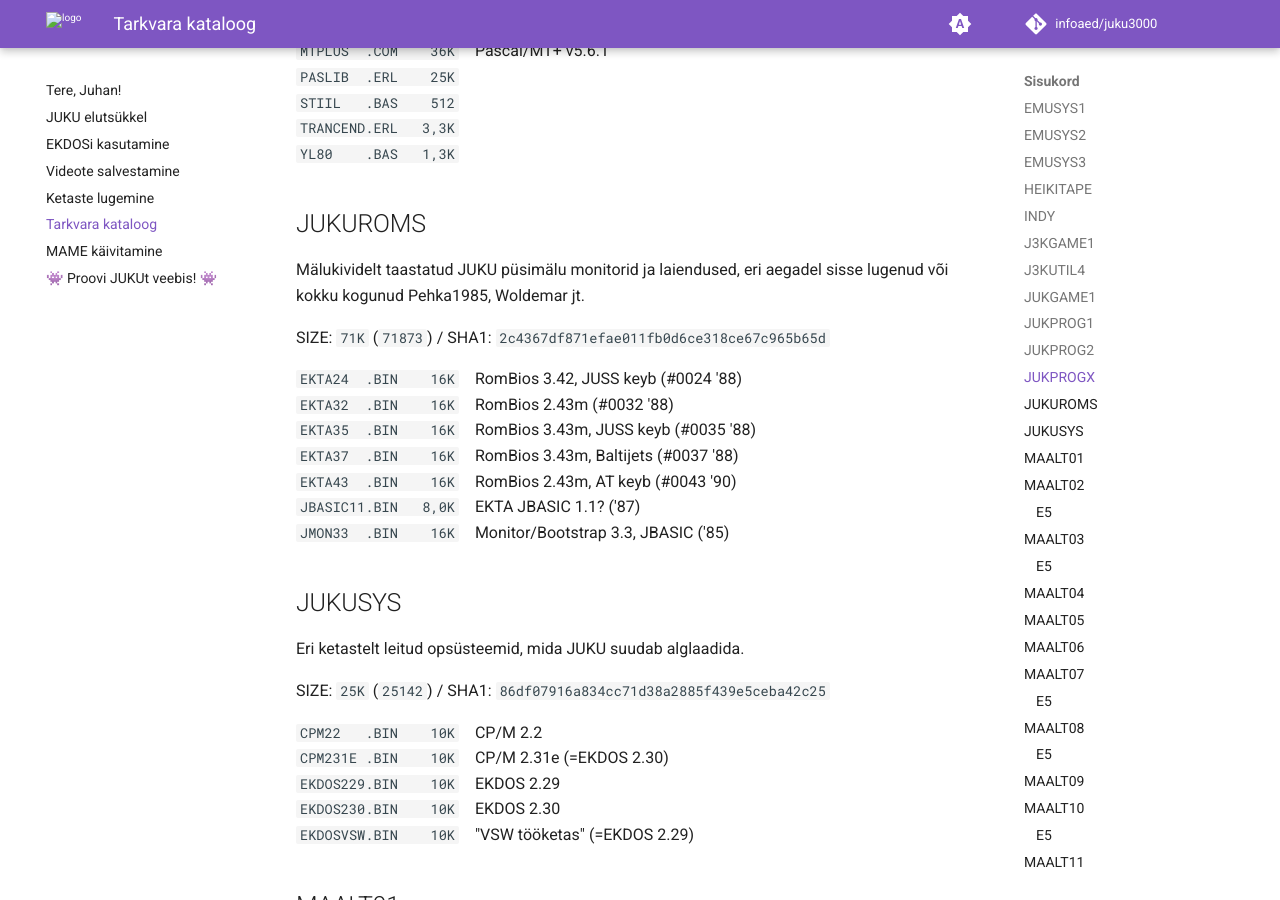
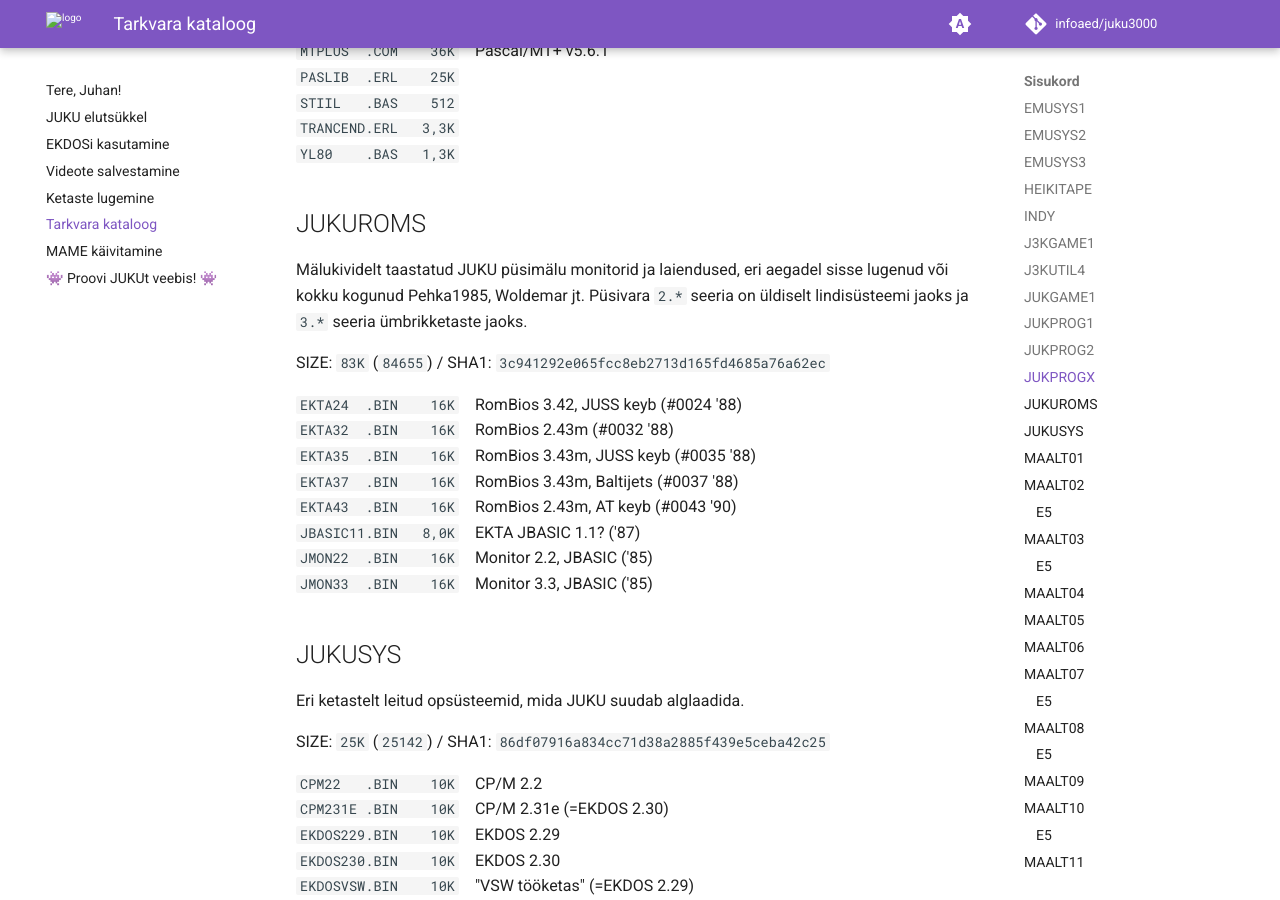
Before and after one commit to infoaed/juku3000, an MkDocs documentation site: the page built from docs/tarkvara-kataloog.md, in a window 1280 px wide and 900 px high, scrolled down 14355 px. Built offline with MkDocs 1.6.1 and Material for MkDocs 9.7.7, drawn with Linux system fonts in a browser that asks for light colours; comment, search, counter and statistics services are not loaded.

Commit message:
Monitor 2.2 esialgne dokumenteerimine

```diff
--- a/docs/tarkvara-kataloog.md
+++ b/docs/tarkvara-kataloog.md
@@ -573,9 +573,10 @@
 
 ## JUKUROMS
 
-Mälukividelt taastatud JUKU püsimälu monitorid ja laiendused, eri aegadel sisse lugenud või kokku kogunud Pehka1985, Woldemar jt.
-
-SIZE: `71K` (`71873`) / SHA1: `2c4367df871efae011fb0d6ce318ce67c965b65d`
+Mälukividelt taastatud JUKU püsimälu monitorid ja laiendused, eri aegadel sisse lugenud või kokku kogunud Pehka1985, Woldemar jt. Püsivara `2.*`
+seeria on üldiselt lindisüsteemi jaoks ja `3.*` seeria ümbrikketaste jaoks.
+
+SIZE: `83K` (`84655`) / SHA1: `3c941292e065fcc8eb2713d165fd4685a76a62ec`
 
 ``EKTA24  .BIN    16K``    RomBios 3.42, JUSS keyb (#0024 '88)
 ``EKTA32  .BIN    16K``    RomBios 2.43m (#0032 '88)
@@ -583,7 +584,8 @@
 ``EKTA37  .BIN    16K``    RomBios 3.43m, Baltijets (#0037 '88)
 ``EKTA43  .BIN    16K``    RomBios 2.43m, AT keyb (#0043 '90)
 ``JBASIC11.BIN   8,0K``    EKTA JBASIC 1.1? ('87)
-``JMON33  .BIN    16K``    Monitor/Bootstrap 3.3, JBASIC ('85)
+``JMON22  .BIN    16K``    Monitor 2.2, JBASIC ('85)
+``JMON33  .BIN    16K``    Monitor 3.3, JBASIC ('85)
 
 ## JUKUSYS
 
```
Also changed, not shown: docs/tarkvara-kataloog.txt (+6 -4 lines), 1 other file.
